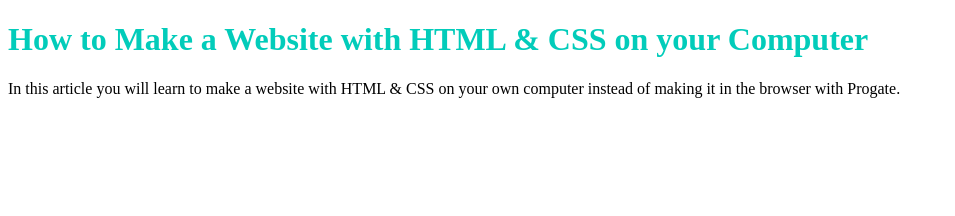
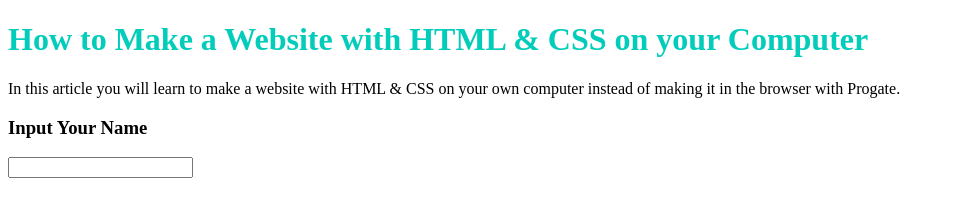
Before and after one commit to ardyagung/Agung_Ardiansyah.github.io, a plain HTML site: page index.html in a window 1280 px wide. Shown: the whole page, without its empty margins (0-955 px from the left). Drawn offline with Linux system fonts and the light colour scheme.

Commit message:
Update index.html

```diff
--- a/index.html
+++ b/index.html
@@ -8,5 +8,7 @@
     <body>
         <h1 class="title">How to Make a Website with HTML & CSS on your Computer</h1>
         <p>In this article you will learn to make a website with HTML & CSS on your own computer instead of making it in the browser with Progate.</HTml></p>
+        <h3>Input Your Name</h3>
+        <input>
     </body>
 </html>
```
